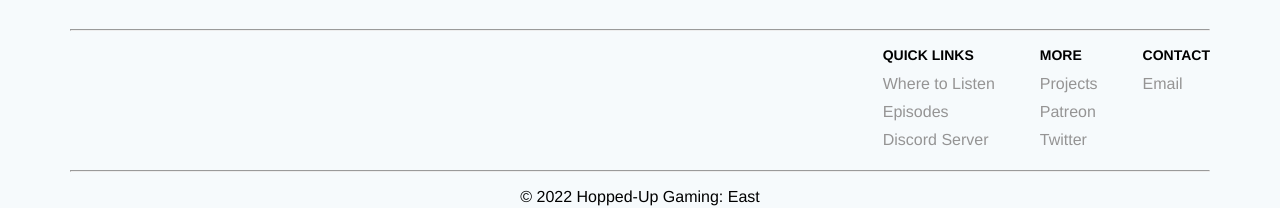
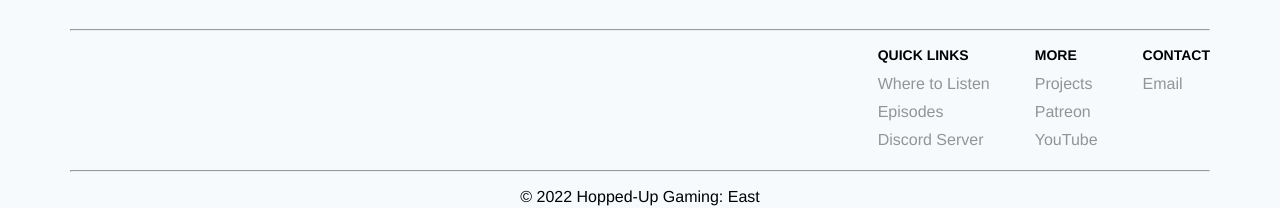
Before and after one commit to oakeef/huge_website, a React (Create React App) app: page /Contact in a window 1280 px wide. Shown: the part 193-401 px from the top of the page. Built offline with nearby package versions, Linux system fonts and the light colour scheme; a web font is replaced by a local one.

Commit message:
added links to quick links section in footer

```diff
--- a/src/Components/Footer/Footer.js
+++ b/src/Components/Footer/Footer.js
@@ -1,24 +1,33 @@
 import React from "react";
+import { Link } from "react-router-dom";
 import "./Footer.css";
 
 export default function Footer() {
     return (
-        // TODO: add a tags to the links
+        // TODO: add a tag to Episodes when that is made
         <div className="footerContainer">
             <hr className="footerHR"></hr>
             <div className="footerLinksContainer">
                 <ul className="footerLinks">
                     <li className="footerLinksHeader">Quick Links</li>
-                    <li className="footerLink">Where to Listen</li>
+                    <Link to="/About">
+                        <li className="footerLink">Where to Listen</li>
+                    </Link>
                     <li className="footerLink">Episodes</li>
-                    <li className="footerLink">Discord Server</li>
+                    <a
+                        href="https://bit.ly/hoppedupdiscord"
+                        target="_blank"
+                        rel="noopener noreferrer"
+                    >
+                        <li className="footerLink">Discord Server</li>
+                    </a>
                 </ul>
 
                 <ul className="footerLinks">
                     <li className="footerLinksHeader">More</li>
                     <li className="footerLink"> Projects</li>
                     <li className="footerLink">Patreon</li>
-                    <li className="footerLink">Twitter</li>
+                    <li className="footerLink">YouTube</li>
                 </ul>
 
                 <ul className="footerLinks">
```
